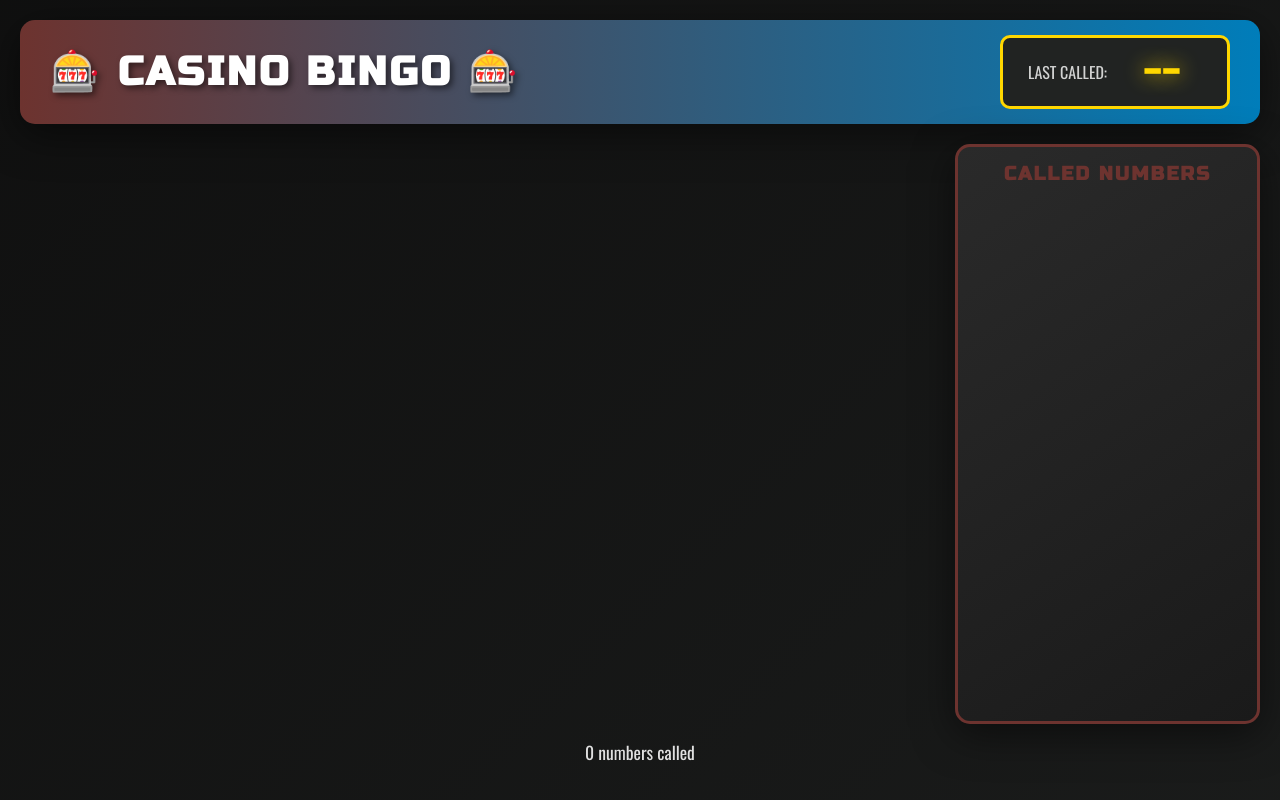
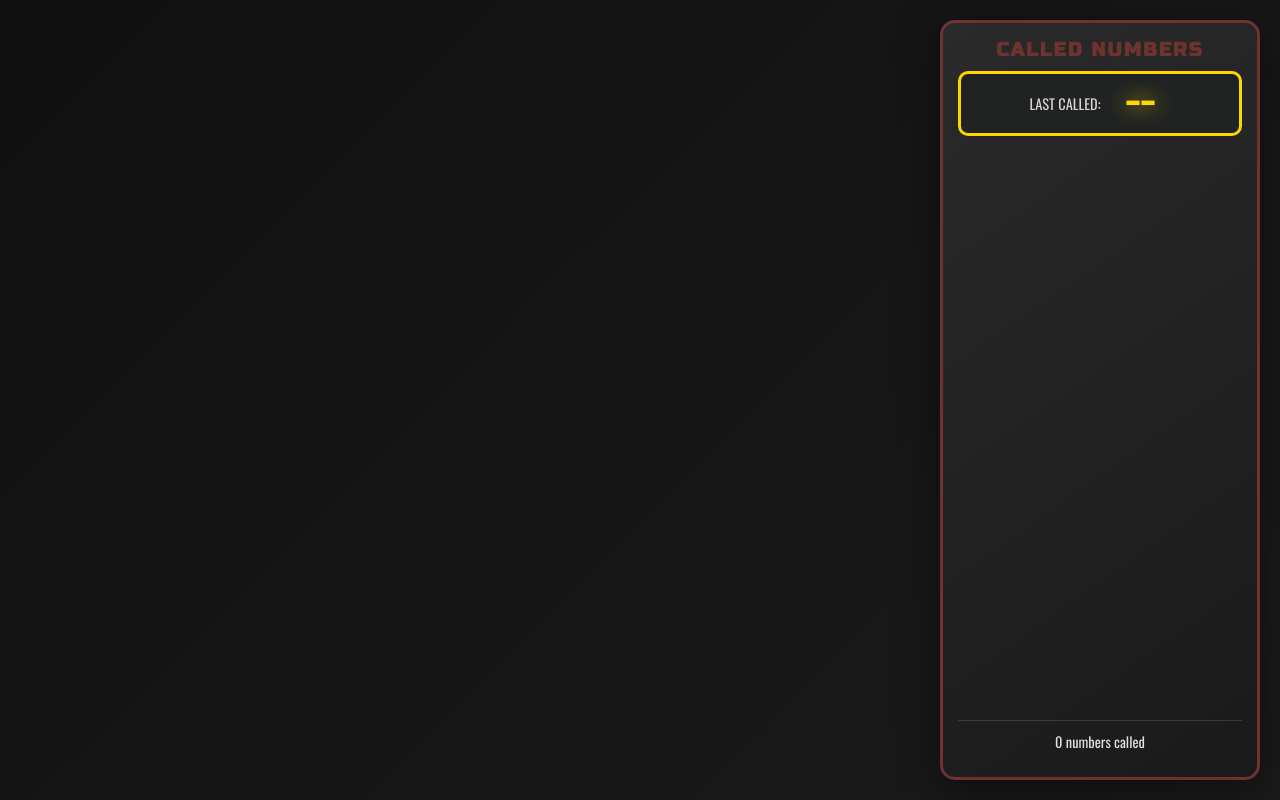
Before and after one commit to munchkineatter/BingoGame, a website: page public/display.html in a window 1280 px wide. Drawn offline with nearby package versions, Linux system fonts and the light colour scheme; no server answers.

Commit message:
Add files via upload

```diff
--- a/public/css/styles.css
+++ b/public/css/styles.css
@@ -62,54 +62,11 @@ body {
     padding: 20px;
 }
 
-/* Display Header */
-.display-header {
-    display: flex;
-    justify-content: space-between;
-    align-items: center;
-    padding: 15px 30px;
-    background: linear-gradient(90deg, var(--color-maroon), var(--color-blue));
-    border-radius: 15px;
-    box-shadow: var(--shadow-strong);
-    margin-bottom: 20px;
-}
-
-.display-header .title {
-    font-family: var(--font-display);
-    font-size: 2.5rem;
-    text-shadow: 3px 3px 6px rgba(0, 0, 0, 0.5);
-    letter-spacing: 3px;
-}
-
-.last-called {
-    display: flex;
-    align-items: center;
-    gap: 15px;
-    background: var(--color-charcoal);
-    padding: 10px 25px;
-    border-radius: 10px;
-    border: 3px solid var(--color-gold);
-}
-
-.last-called .label {
-    font-size: 1rem;
-    opacity: 0.8;
-}
-
-.last-called .number {
-    font-family: var(--font-display);
-    font-size: 2.5rem;
-    color: var(--color-gold);
-    text-shadow: 0 0 20px var(--color-gold);
-    min-width: 80px;
-    text-align: center;
-}
-
 /* Main Display Area */
 .display-main {
     flex: 1;
     display: grid;
-    grid-template-columns: 3fr 1fr;
+    grid-template-columns: 1fr auto;
     gap: 20px;
     min-height: 0;
 }
@@ -271,7 +228,8 @@ body {
     border: 3px solid var(--color-maroon);
     display: flex;
     flex-direction: column;
-    overflow: hidden;
+    width: 320px;
+    height: 100%;
 }
 
 .called-numbers-section h2 {
@@ -279,15 +237,44 @@ body {
     font-size: 1.2rem;
     color: var(--color-maroon);
     text-align: center;
-    margin-bottom: 15px;
+    margin-bottom: 10px;
     letter-spacing: 2px;
+}
+
+/* Last Called Display - inside called numbers section */
+.last-called-display {
+    display: flex;
+    align-items: center;
+    justify-content: center;
+    gap: 10px;
+    background: var(--color-charcoal);
+    padding: 10px 15px;
+    border-radius: 10px;
+    border: 3px solid var(--color-gold);
+    margin-bottom: 12px;
+}
+
+.last-called-display .label {
+    font-size: 0.9rem;
+    opacity: 0.8;
+    font-family: var(--font-body);
+}
+
+.last-called-display .number {
+    font-family: var(--font-display);
+    font-size: 2rem;
+    color: var(--color-gold);
+    text-shadow: 0 0 20px var(--color-gold);
+    min-width: 60px;
+    text-align: center;
 }
 
 .called-numbers-grid {
     flex: 1;
     display: grid;
     grid-template-columns: repeat(5, 1fr);
-    gap: 8px;
+    gap: 6px;
+    align-content: start;
     overflow-y: auto;
     padding: 5px;
 }
@@ -301,7 +288,7 @@ body {
     background: var(--color-charcoal);
     border-radius: 50%;
     font-family: var(--font-display);
-    font-size: 1rem;
+    font-size: 0.9rem;
     color: var(--color-white);
     border: 2px solid var(--color-blue);
     animation: numberAppear 0.4s ease;
@@ -324,12 +311,14 @@ body {
     50% { box-shadow: 0 0 30px var(--color-gold); }
 }
 
-/* Display Footer */
-.display-footer {
-    padding: 15px;
+/* Total Called Display */
+.total-called {
+    padding: 10px;
     text-align: center;
-    font-size: 1.1rem;
+    font-size: 0.9rem;
     color: var(--color-light-gray);
+    border-top: 1px solid #3a3a3a;
+    margin-top: 10px;
 }
 
 /* ========================================
@@ -758,14 +747,14 @@ body {
 
 /* Responsive Design */
 @media (max-width: 1200px) {
-    .display-main {
-        grid-template-columns: 2fr 1fr;
-    }
-
     .bingo-cell {
         width: 50px;
         height: 50px;
         font-size: 1.2rem;
+    }
+
+    .called-numbers-section {
+        width: 280px;
     }
 }
 
@@ -775,7 +764,8 @@ body {
     }
 
     .called-numbers-section {
-        max-height: 150px;
+        width: 100%;
+        max-height: 200px;
     }
 
     .admin-main {
@@ -788,15 +778,6 @@ body {
 }
 
 @media (max-width: 600px) {
-    .display-header {
-        flex-direction: column;
-        gap: 15px;
-    }
-
-    .display-header .title {
-        font-size: 1.5rem;
-    }
-
     .bingo-cell {
         width: 40px;
         height: 40px;
--- a/public/display.html
+++ b/public/display.html
@@ -9,15 +9,6 @@
 </head>
 <body class="display-page">
     <div class="display-container">
-        <!-- Header -->
-        <header class="display-header">
-            <h1 class="title">🎰 CASINO BINGO 🎰</h1>
-            <div class="last-called">
-                <span class="label">LAST CALLED:</span>
-                <span class="number" id="lastCalledNumber">--</span>
-            </div>
-        </header>
-
         <!-- Main Content -->
         <main class="display-main">
             <!-- Bingo Boards Container -->
@@ -28,18 +19,18 @@
             <!-- Called Numbers Board -->
             <div class="called-numbers-section">
                 <h2>CALLED NUMBERS</h2>
+                <div class="last-called-display">
+                    <span class="label">LAST CALLED:</span>
+                    <span class="number" id="lastCalledNumber">--</span>
+                </div>
                 <div class="called-numbers-grid" id="calledNumbersGrid">
                     <!-- Called numbers will be displayed here -->
                 </div>
+                <div class="total-called">
+                    <span id="totalCalled">0</span> numbers called
+                </div>
             </div>
         </main>
-
-        <!-- Footer -->
-        <footer class="display-footer">
-            <div class="game-info">
-                <span id="totalCalled">0</span> numbers called
-            </div>
-        </footer>
     </div>
 
     <!-- Winner Overlay Template -->
```
Also changed, not shown: server.js (+0 -7 lines), README.md.
